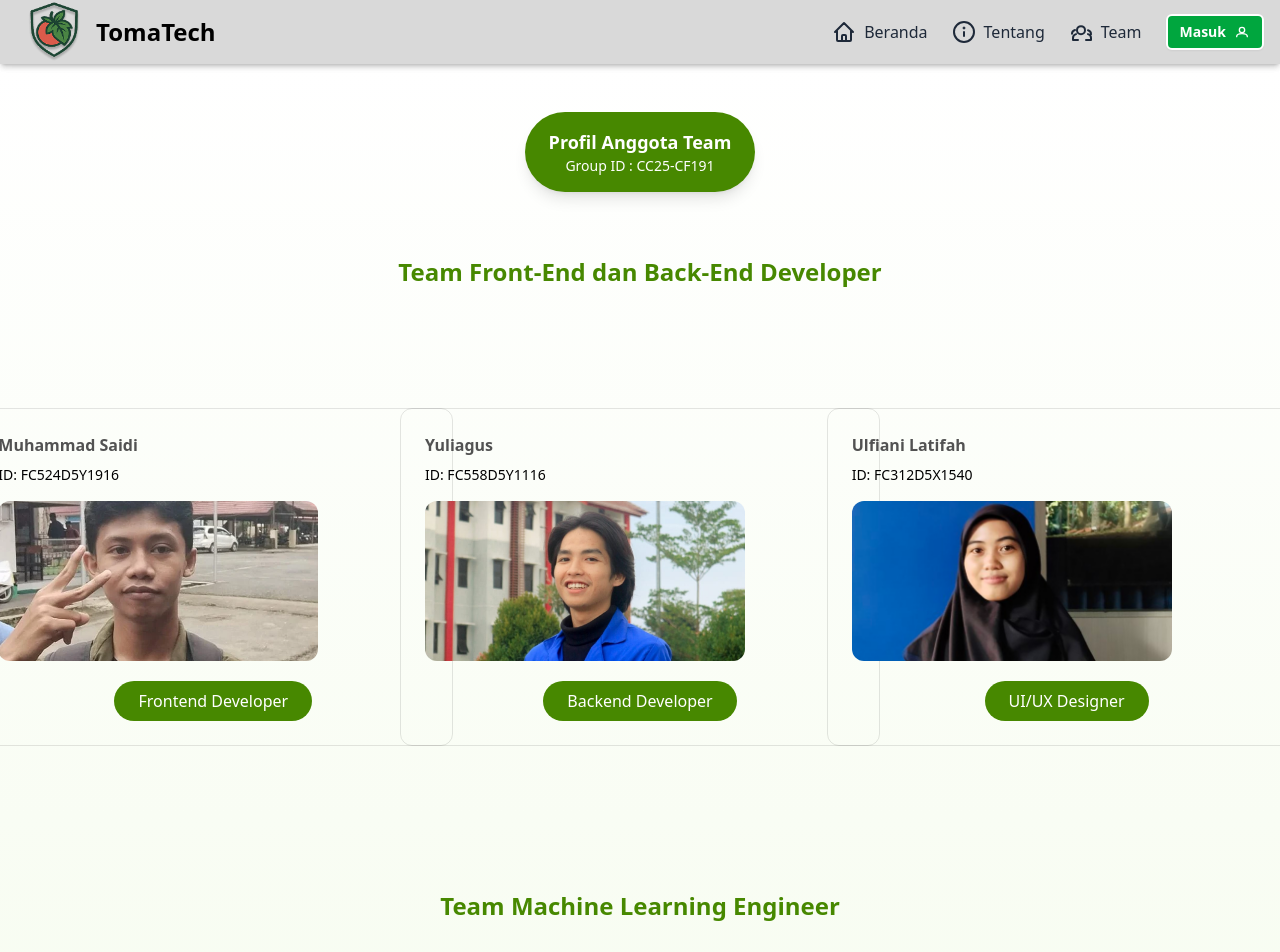
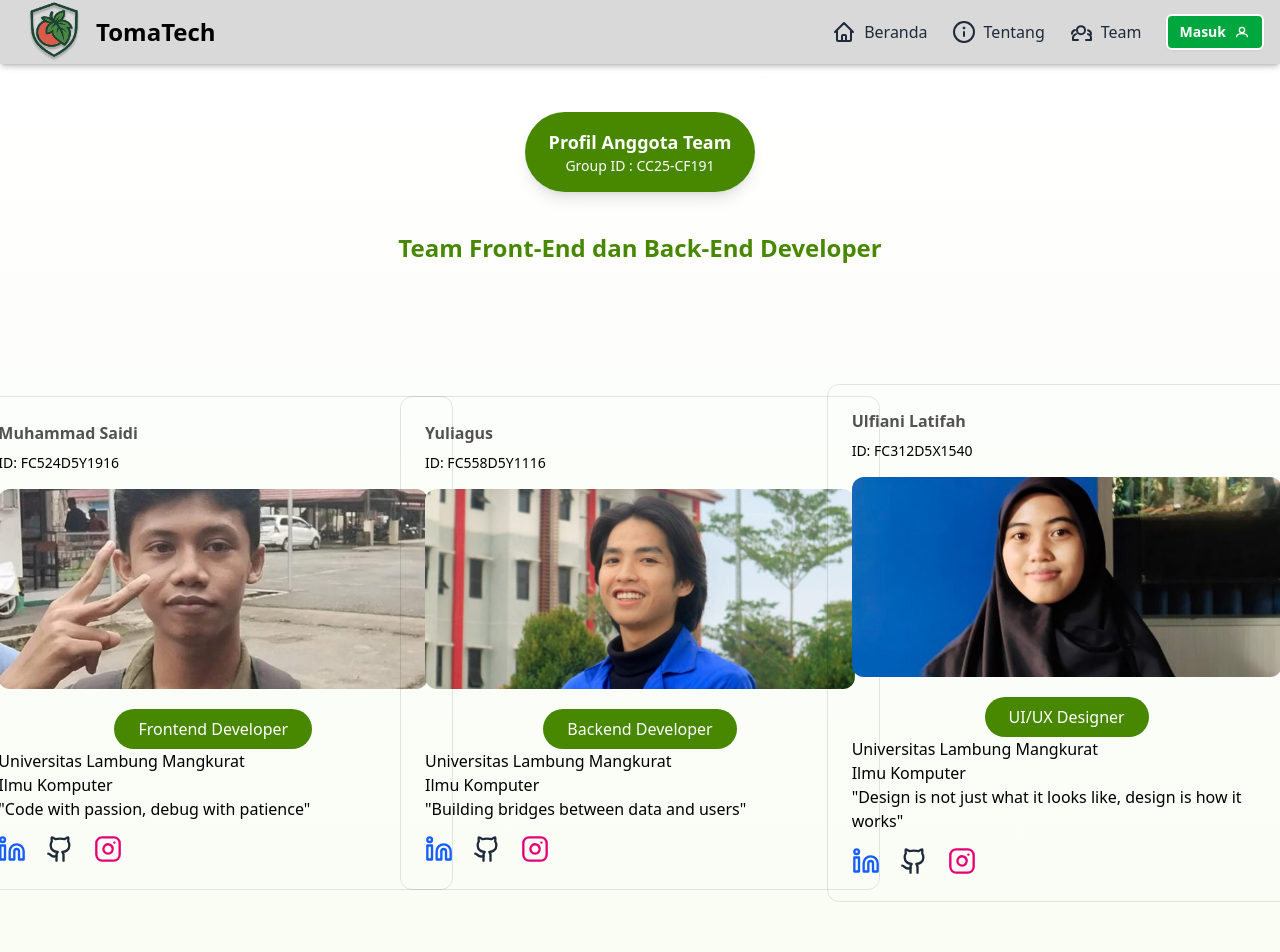
Before and after one commit to luputer/TomaTechs, a React (Vite) app in the folder frontend/: page /Team in a window 1280 px wide. Shown: the top 952 px of the page. Built offline with nearby package versions, Linux system fonts and the light colour scheme.

Commit message:
fix team page design

```diff
--- a/frontend/src/pages/Team.jsx
+++ b/frontend/src/pages/Team.jsx
@@ -1,6 +1,7 @@
 import React from "react";
 import Navbar from "../components/navbar";
 import { CardBody, CardContainer, CardItem } from "../components/ui/3d-card";
+import { Github, Linkedin, Instagram } from "lucide-react";
 
 const teamMembers = [
     {
@@ -98,7 +99,7 @@ const Team = () => {
             <Navbar />
             <div className="container mx-auto px-4 py-12 mb-16">
                 {/* Team Header */}
-                <div className="flex items-center justify-center mb-16">
+                <div className="flex items-center justify-center mb-10">
                     <div className="bg-[#478800] text-white rounded-full px-6 py-4 shadow-lg text-center">
                         <h1 className="text-lg font-bold">Profil Anggota Team</h1>
                         <p className="text-sm">Group ID : CC25-CF191</p>
@@ -106,7 +107,7 @@ const Team = () => {
                 </div>
 
                 {/* Frontend & Backend Team */}
-                <div className="mb-16">
+                <div className="mb-8">
                     <h2 className="text-2xl text-center font-semibold text-[#478800] mb-10">
                         Team Front-End dan Back-End Developer
                     </h2>
@@ -146,11 +147,41 @@ export function ThreeDCardDemo({ member }) {
                     ID: {member.id}
                 </CardItem>
                 <CardItem translateZ="100" rotateX={20} rotateZ={-10} className="w-full mt-4">
-                    <img src={member.image} alt={member.name} className="h-40 w-80 object-cover rounded-xl group-hover/card:shadow-xl" />
+                    <img src={member.image} alt={member.name} className="h-50 w-200 object-cover rounded-xl group-hover/card:shadow-xl" />
                 </CardItem>
                 <div className="flex justify-center items-center mt-5">
                     <span className="px-6 py-2 bg-[#478800] text-white rounded-full inline-block">{member.role}</span>
                 </div>
+                <div>{member.university}</div>
+                <div>{member.department}</div>
+                <div className="text-light">"{member.quote}"</div>
+                <div className="flex flex-row mt-3 gap-5 ">
+                    <a
+                        href={member.social.linkedin}
+                        target="_blank"
+                        rel="noopener noreferrer"
+                        className="text-blue-600 hover:text-blue-800 transition-colors"
+                    >
+                        <Linkedin className="w-7 h-8" />
+                    </a>
+                    <a
+                        href={member.social.github}
+                        target="_blank"
+                        rel="noopener noreferrer"
+                        className="text-gray-800 hover:text-gray-600 transition-colors"
+                    >
+                        <Github className="w-7 h-8" />
+                    </a>
+                    <a
+                        href={member.social.instagram}
+                        target="_blank"
+                        rel="noopener noreferrer"
+                        className="text-pink-600 hover:text-pink-800 transition-colors"
+                    >
+                        <Instagram className="w-7 h-8" />
+                    </a>
+                </div>
+
             </CardBody>
         </CardContainer>
     );
```
Also changed, not shown: 1 other file (tests, documents, lock files or other folders).
